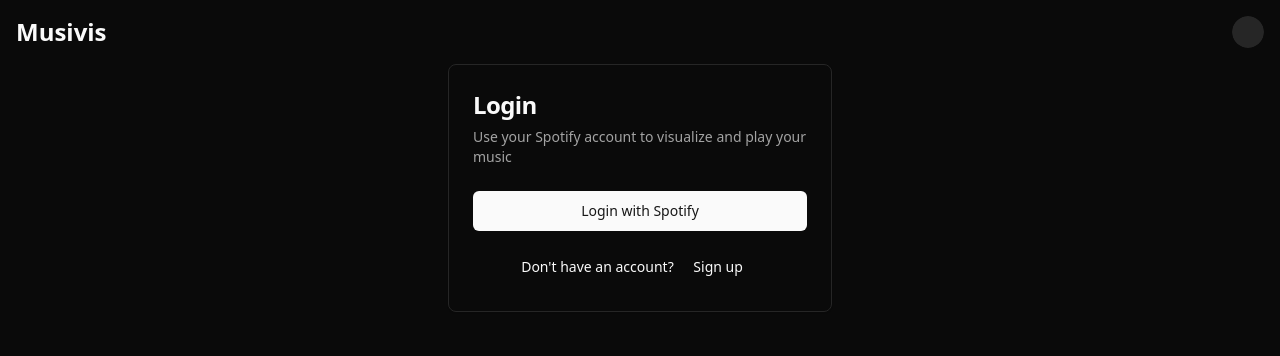
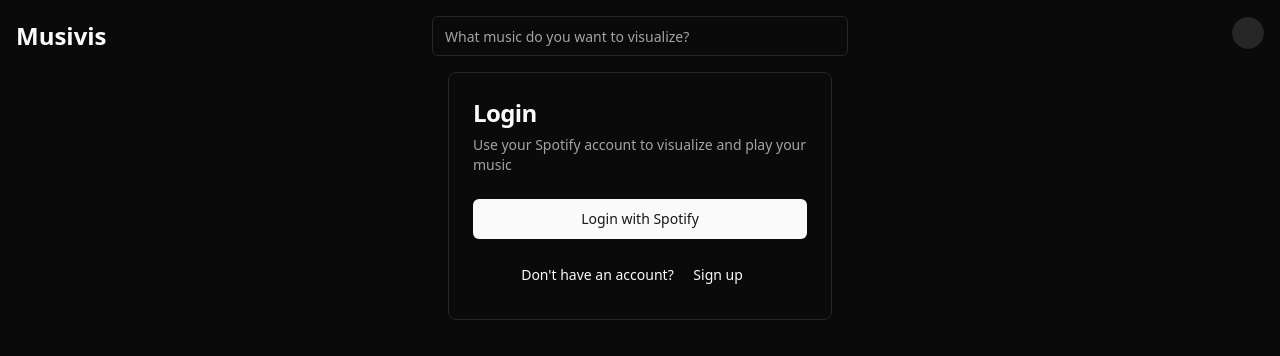
Before and after one commit to JobSavelsberg/musivis, a React (Vite) app in the folder musivis-webclient/: page /login in a window 1280 px wide. Shown: the top 356 px of the page. Built offline with nearby package versions, Linux system fonts and the light colour scheme; no server answers.

Commit message:
Add search button and change focus ring color

```diff
--- a/musivis-webclient/src/app.tsx
+++ b/musivis-webclient/src/app.tsx
@@ -5,6 +5,7 @@
 import Login from "./routes/login";
 import Profile from "./components/ui/profile";
 import { AuthContext } from "./components/auth-provider";
+import { Input } from "./components/ui/input";
 
 export type User = {
     display_name: string;
@@ -30,11 +31,21 @@
             .catch((error) => console.warn("Error fetching data:", error));
     }, []);
 
+    const handleSearchInputChange = (searchTerm: string) => {
+        console.log("Search term:", searchTerm);
+    };
+
     return (
         <div className="flex flex-col h-screen px-4 pt-4 pb-2">
-            <header className="flex gap-4">
+            <header className="grid grid-cols-3 items-center">
                 <h1 className="font-bold text-2xl grow">Musivis</h1>
-                <Profile user={user} onLogOut={logout}></Profile>
+                <Input
+                    placeholder="What music do you want to visualize?"
+                    onChange={(e) => handleSearchInputChange(e.target.value)}
+                />
+                <div className="justify-self-end">
+                    <Profile user={user} onLogOut={logout} />
+                </div>
             </header>
             <main className="flex-grow flex flex-col mt-4">
                 <Routes>
--- a/musivis-webclient/src/index.css
+++ b/musivis-webclient/src/index.css
@@ -48,7 +48,7 @@
         --destructive-foreground: 0 0% 98%;
         --border: 0 0% 14.9%;
         --input: 0 0% 14.9%;
-        --ring: 0 0% 83.1%;
+        --ring: 0 0% 33.1%;
         --chart-1: 220 70% 50%;
         --chart-2: 160 60% 45%;
         --chart-3: 30 80% 55%;
```
